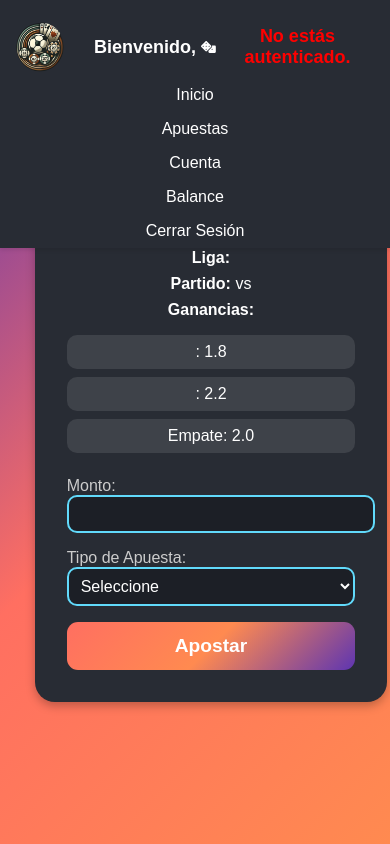
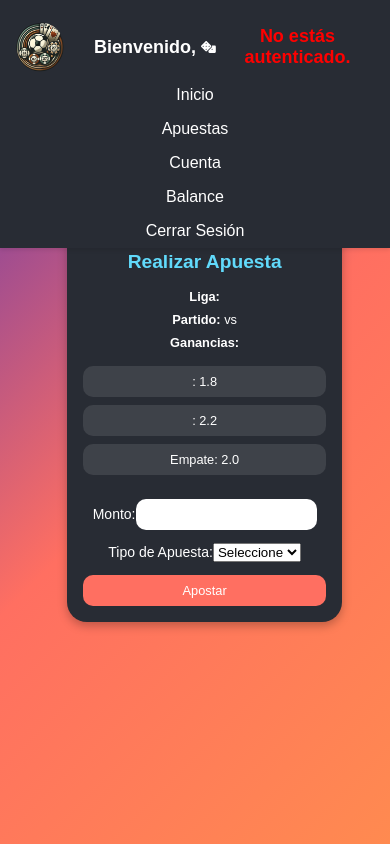
Before and after one commit to PyDa0210/casino, a React (Vite) app: page /bet in a window 390 px wide. Built offline with nearby package versions, Linux system fonts and the light colour scheme.

Commit message:
responsive moviles

```diff
--- a/src/index.css
+++ b/src/index.css
@@ -7,32 +7,32 @@ body {
   background: linear-gradient(135deg, #5e35b1, #ff6f61, #ff8a50);
   display: flex;
   flex-direction: column;
-    align-items: center; /* Centra horizontalmente */
-    justify-content: center; /* Centra verticalmente */
-    text-align: center; /* Centra el texto en las vistas, si es necesario */
+  align-items: center;
+  justify-content: center;
+  text-align: center;
+  box-sizing: border-box; /* Asegura que el padding y margin no afecten al ancho y alto */
 }
 
-  ::-webkit-scrollbar {
-    width: 13px; /* Ancho de la barra de scroll */
+::webkit-scrollbar {
+  width: 13px;
 }
 
-  ::-webkit-scrollbar-track {
-    background: #f4f4f4; /* Color del fondo del track de scroll */
+::webkit-scrollbar-track {
+  background: #f4f4f4;
 }
 
-  ::-webkit-scrollbar-thumb {
+::webkit-scrollbar-thumb {
   background: linear-gradient(135deg, #5e35b1, #ff6f61, #ff8a50);
-    border-radius: 20px; /* Bordes redondeados para dar forma de serpiente */
-    border: 3px solid #f4f4f4; /* Separación visual con el track */
-    background-size: 300% 300%; /* Tamaño del gradiente animado */
-    animation: scrollThumbAnimation 2s linear infinite; /* Animación infinita */
+  border-radius: 20px;
+  border: 3px solid #f4f4f4;
+  background-size: 300% 300%;
+  animation: scrollThumbAnimation 2s linear infinite;
 }
 
-  ::-webkit-scrollbar-thumb:hover {
-    background: linear-gradient(135deg, #ff6f61, #ff8a50, #5e35b1); /* Cambia colores en hover */
+::webkit-scrollbar-thumb:hover {
+  background: linear-gradient(135deg, #ff6f61, #ff8a50, #5e35b1);
 }
 
-  /* Animación para el gradiente */
 @keyframes scrollThumbAnimation {
   0% {
       background-position: 0% 50%;
@@ -44,3 +44,32 @@ body {
       background-position: 0% 50%;
   }
 }
+
+/* Media Queries para dispositivos móviles */
+@media (max-width: 768px) {
+  body {
+      background: linear-gradient(135deg, #ff6f61, #ff8a50, #5e35b1); /* Puede cambiar el gradiente para un mejor contraste en móvil */
+      flex-direction: column;
+      justify-content: flex-start; /* Alinea el contenido en la parte superior */
+      padding: 10px; /* Da un pequeño padding a los lados en pantallas pequeñas */
+  }
+
+  ::webkit-scrollbar {
+      width: 8px; /* Reduce el tamaño de la barra de desplazamiento */
+  }
+
+  ::webkit-scrollbar-thumb {
+      background-size: 150% 150%; /* Reduce el tamaño de la animación para un mejor rendimiento en dispositivos móviles */
+  }
+}
+
+/* Media Queries para pantallas más pequeñas (móviles) */
+@media (max-width: 480px) {
+  body {
+      font-size: 14px; /* Ajusta el tamaño de fuente para pantallas pequeñas */
+  }
+
+  ::webkit-scrollbar {
+      width: 5px; /* Ajusta el ancho de la barra de desplazamiento */
+  }
+}
--- a/src/styles/AccountPage.css
+++ b/src/styles/AccountPage.css
@@ -1,4 +1,4 @@
-/* Contenedor principal */
+/* Estilos del contenedor principal */
 .account-container {
     background-color: #fff;
     border-radius: 15px;
@@ -9,14 +9,14 @@
     animation: fadeIn 0.8s ease-out;
 }
 
-/* Título */
+/* Título de la tarjeta */
 .account-card h1 {
     font-size: 2rem;
     margin-bottom: 20px;
     color: #333;
 }
 
-/* Botón básico */
+/* Botones generales */
 .button {
     padding: 10px 20px;
     font-size: 1rem;
@@ -79,15 +79,60 @@
 }
 
 .floating-button button {
-    padding: 10px 15px;
-    font-size: 1rem;
-    border: none;
-    background-color: #333;
+    padding: 10px 20px;
+    font-size: 1.2rem;
+    border-radius: 50%;
+    background-color: #007BFF;
     color: #fff;
-    border-radius: 5px;
     cursor: pointer;
+    box-shadow: 0px 8px 20px rgba(0, 0, 0, 0.3);
 }
 
-.floating-button button:hover {
-    background-color: #555;
+/* Ajustes Responsivos */
+@media (max-width: 768px) {
+    .account-container {
+        width: 90%;
+        padding: 20px;
+    }
+
+    .account-card h1 {
+        font-size: 1.5rem;
+    }
+
+    .button {
+        width: 100%;
+        font-size: 0.9rem;
+        padding: 12px;
+    }
+
+    .button-group {
+        flex-direction: column;
+    }
+
+    .floating-button {
+        top: 90%; /* Ajustamos la posición para que no se quede fuera de la vista */
+        left: 50%;
+        transform: translateX(-50%);
+    }
 }
+
+/* Ajustes adicionales para pantallas pequeñas */
+@media (max-width: 480px) {
+    .account-container {
+        padding: 15px;
+    }
+
+    .account-card h1 {
+        font-size: 1.3rem;
+    }
+
+    .button {
+        font-size: 0.8rem;
+        padding: 10px;
+    }
+
+    .floating-button button {
+        font-size: 1rem;
+        padding: 8px 15px;
+    }
+}
--- a/src/styles/BetPage.css
+++ b/src/styles/BetPage.css
@@ -2,8 +2,8 @@
 body {
   margin: 0;
   font-family: 'Arial', sans-serif;
-  background: linear-gradient(135deg, #5e35b1, #ff6f61, #ff8a50); /* Fondo base */
-  color: #fff; /* Color del texto principal */
+  background: linear-gradient(135deg, #5e35b1, #ff6f61, #ff8a50);
+  color: #fff;
   display: flex;
   justify-content: center;
   align-items: center;
@@ -12,20 +12,20 @@ body {
 
 /* Contenedor Principal */
 .bet-page {
-  background: #282c34; /* Fondo oscuro para contraste */
-  border-radius: 20px; /* Bordes redondeados */
+  background: #282c34;
+  border-radius: 20px;
   padding: 2rem;
   width: 90%;
   max-width: 500px;
-  box-shadow: 0px 4px 10px rgba(0, 0, 0, 0.25); /* Sombra ligera */
-  text-align: center; /* Centrado del texto */
+  box-shadow: 0px 4px 10px rgba(0, 0, 0, 0.25);
+  text-align: center;
 }
 
 /* Encabezado */
 .bet-page h1 {
   font-size: 2rem;
   margin-bottom: 1rem;
-  color: #61dafb; /* Azul React */
+  color: #61dafb;
 }
 
 /* Información del partido */
@@ -35,16 +35,16 @@ body {
 }
 
 .bet-page ul {
-  list-style: none; /* Eliminar viñetas */
+  list-style: none;
   padding: 0;
   margin: 1rem 0;
 }
 
 .bet-page ul li {
-  background: rgba(255, 255, 255, 0.1); /* Fondo semitransparente */
+  background: rgba(255, 255, 255, 0.1);
   padding: 0.5rem;
   margin: 0.5rem 0;
-  border-radius: 10px; /* Bordes redondeados */
+  border-radius: 10px;
   font-size: 1rem;
 }
 
@@ -53,61 +53,74 @@ body {
   margin-top: 1.5rem;
   display: flex;
   flex-direction: column;
-  gap: 1rem; /* Separación entre elementos */
+  gap: 1rem;
 }
 
-.bet-page label {
-  display: flex;
-  flex-direction: column;
-  align-items: flex-start;
+/* Input y Botones */
+.bet-page input, .bet-page button {
+  padding: 0.8rem;
   font-size: 1rem;
-  color: #ccc;
+  border-radius: 10px;
+  border: none;
+  outline: none;
 }
 
-.bet-page input,
-.bet-page select {
-  width: 100%;
-  padding: 0.5rem;
-  border-radius: 10px;
-  border: 2px solid #61dafb;
-  background: #1c1f26; /* Fondo oscuro */
-  color: #fff; /* Texto blanco */
-  font-size: 1rem;
+.bet-page input {
+  background: #fff;
+  color: #333;
 }
 
-.bet-page input:focus,
-.bet-page select:focus {
-  outline: none;
-  border-color: #ff6f61; /* Cambio de color en foco */
+.bet-page button {
+  background: #ff6f61;
+  color: #fff;
+  cursor: pointer;
 }
 
-/* Botón */
-.bet-page button {
-  background: linear-gradient(135deg, #ff6f61, #ff8a50, #5e35b1);
-  border: none;
-  border-radius: 11px;
-  padding: 0.8rem;
-  font-size: 1.2rem;
-  font-weight: bold;
-  color: white;
-  cursor: pointer;
-  transition: transform 0.2s, box-shadow 0.2s;
+/* Responsiveness para móviles */
+@media (max-width: 600px) {
+  .bet-page {
+    padding: 1rem;
+    width: 95%; /* Asegura que el contenido ocupe casi todo el ancho */
+    max-width: 100%;
+  }
+
+  .bet-page h1 {
+    font-size: 1.5rem; /* Reducir el tamaño de la fuente en pantallas pequeñas */
+  }
+
+  .bet-page p {
+    font-size: 0.9rem; /* Ajustar el tamaño del texto */
+  }
+
+  .bet-page ul li {
+    font-size: 0.9rem; /* Reducir el tamaño de las listas */
+  }
+
+  .bet-page form {
+    gap: 0.8rem; /* Reducir el espacio entre los elementos del formulario */
+  }
+
+  .bet-page input, .bet-page button {
+    padding: 0.6rem;
+    font-size: 0.9rem;
+  }
 }
 
-.bet-page button:hover {
-  transform: scale(1.05);
-  box-shadow: 0px 4px 8px rgba(0, 0, 0, 0.3);
+@media (max-width: 400px) {
+  .bet-page h1 {
+    font-size: 1.2rem; /* Ajuste aún mayor en pantallas extra pequeñas */
+  }
+
+  .bet-page p {
+    font-size: 0.8rem;
+  }
+
+  .bet-page ul li {
+    font-size: 0.8rem;
+  }
+
+  .bet-page input, .bet-page button {
+    padding: 0.5rem;
+    font-size: 0.8rem;
+  }
 }
-
-/* Mensajes de éxito y error */
-.bet-page .error {
-  color: #ff6f61; /* Rojo claro */
-  font-size: 1rem;
-  margin-top: 1rem;
-}
-
-.bet-page .success {
-  color: #61dafb; /* Azul React */
-  font-size: 1rem;
-  margin-top: 1rem;
-}
--- a/src/styles/DashboardPage.css
+++ b/src/styles/DashboardPage.css
@@ -1,13 +1,15 @@
-
+/* Dashboard Container */
 .dashboard-container {
     position: relative;
     padding: 20px;
     min-height: 100vh;
 }
+
+/* Button para la cuenta */
 .account-button {
     position: absolute;
     top: 20px;
-    right: -50px;
+    right: 20px;
 }
 
 .account-button button {
@@ -23,18 +25,20 @@
     background-color: #5e2a8c;
 }
 
+/* Contenedor de los partidos */
 .matches-container {
     display: flex;
     justify-content: space-between;
     gap: 20px;
     margin-top: 50px;
+    flex-wrap: wrap; /* Para que los elementos se ajusten en pantallas más pequeñas */
 }
 
-
+/* Card del Dashboard */
 .dashboard-card {
     background-color: white;
     border-radius: 10px;
-    box-shadow: 0 4px 10px rgba(0, 0, 0, 0.1); /* Sombra ligera */
+    box-shadow: 0 4px 10px rgba(0, 0, 0, 0.1);
     padding: 20px;
     flex: 1;
     max-width: 350px;
@@ -69,6 +73,38 @@
     cursor: not-allowed;
 }
 
-.dashboard-card button:hover {
-    background-color: #5e2a8c;
+/* Media Queries para Pantallas Móviles */
+@media (max-width: 768px) {
+    .matches-container {
+        flex-direction: column; /* Apilar las tarjetas en pantallas pequeñas */
+        align-items: center; /* Centrar las tarjetas */
+    }
+
+    .dashboard-card {
+        max-width: 100%;
+        margin-bottom: 20px; /* Separar tarjetas en móviles */
+    }
+
+    .account-button {
+        right: 10px;
+        top: 10px;
+    }
+
+    .dashboard-card h3 {
+        font-size: 1.25rem; /* Reducir tamaño de los títulos en móviles */
+    }
+
+    .dashboard-card button {
+        padding: 12px 20px; /* Asegurar que los botones no sean demasiado pequeños */
+    }
 }
+
+@media (max-width: 480px) {
+    .dashboard-card h3 {
+        font-size: 1rem; /* Más pequeño en pantallas muy pequeñas */
+    }
+
+    .dashboard-card button {
+        padding: 10px 15px; /* Asegurar un tamaño adecuado del botón */
+    }
+}
--- a/src/styles/LoginPage.css
+++ b/src/styles/LoginPage.css
@@ -1,4 +1,4 @@
-
+/* Estilos generales de la tarjeta */
 .card {
     background-color: #fff;
     border-radius: 15px;
@@ -9,17 +9,20 @@
     animation: fadeIn 0.8s ease-out;
 }
 
+/* Título de la tarjeta */
 .card h1 {
     font-size: 1.8rem;
     margin-bottom: 20px;
     color: #5e35b1; /* Morado oscuro */
 }
 
+/* Texto de la tarjeta */
 .card p {
     color: #d32f2f; /* Rojo opaco */
     font-size: 0.9rem;
 }
 
+/* Estilos de los campos de entrada */
 .card input {
     width: calc(100% - 20px);
     padding: 10px;
@@ -31,7 +34,7 @@
     color: #333;
 }
 
-/* Botones */
+/* Estilos de los botones */
 .card button {
     width: 100%;
     padding: 10px;
@@ -62,3 +65,45 @@
         transform: translateY(0);
     }
 }
+
+/* Media query para pantallas pequeñas */
+@media (max-width: 768px) {
+    .card {
+        width: 90%; /* Hacer que la tarjeta ocupe el 90% del ancho */
+        padding: 30px 20px; /* Reducir el padding */
+    }
+
+    .card h1 {
+        font-size: 1.5rem; /* Reducir el tamaño del título */
+    }
+
+    .card input {
+        padding: 8px; /* Reducir el padding del input */
+    }
+
+    .card button {
+        padding: 12px; /* Ajustar padding del botón */
+        font-size: 0.9rem; /* Reducir tamaño de la fuente */
+    }
+}
+
+/* Media query para pantallas muy pequeñas (móviles en modo retrato) */
+@media (max-width: 480px) {
+    .card {
+        width: 100%; /* Que ocupe el 100% del ancho en móviles */
+        padding: 20px 15px; /* Más padding reducido en móviles */
+    }
+
+    .card h1 {
+        font-size: 1.3rem; /* Reducir aún más el tamaño del título */
+    }
+
+    .card input {
+        padding: 8px; /* Ajustar input */
+    }
+
+    .card button {
+        padding: 10px; /* Reducir padding en el botón */
+        font-size: 0.9rem; /* Ajustar tamaño de la fuente */
+    }
+}
```
Also changed, not shown: src/styles/RegisterPage.css (+29 -28 lines). Lines whose indentation alone changed are shown as unchanged.
